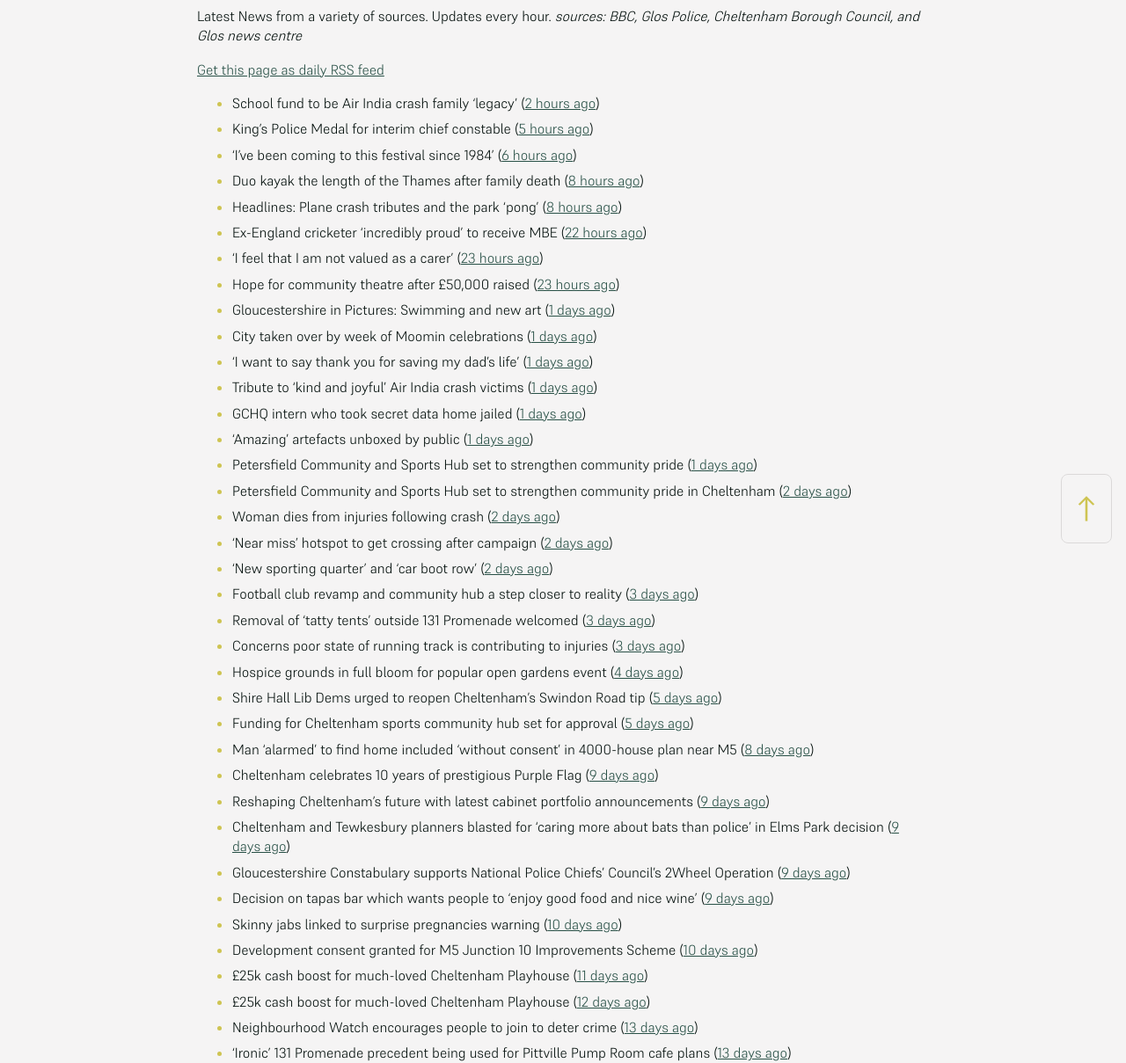
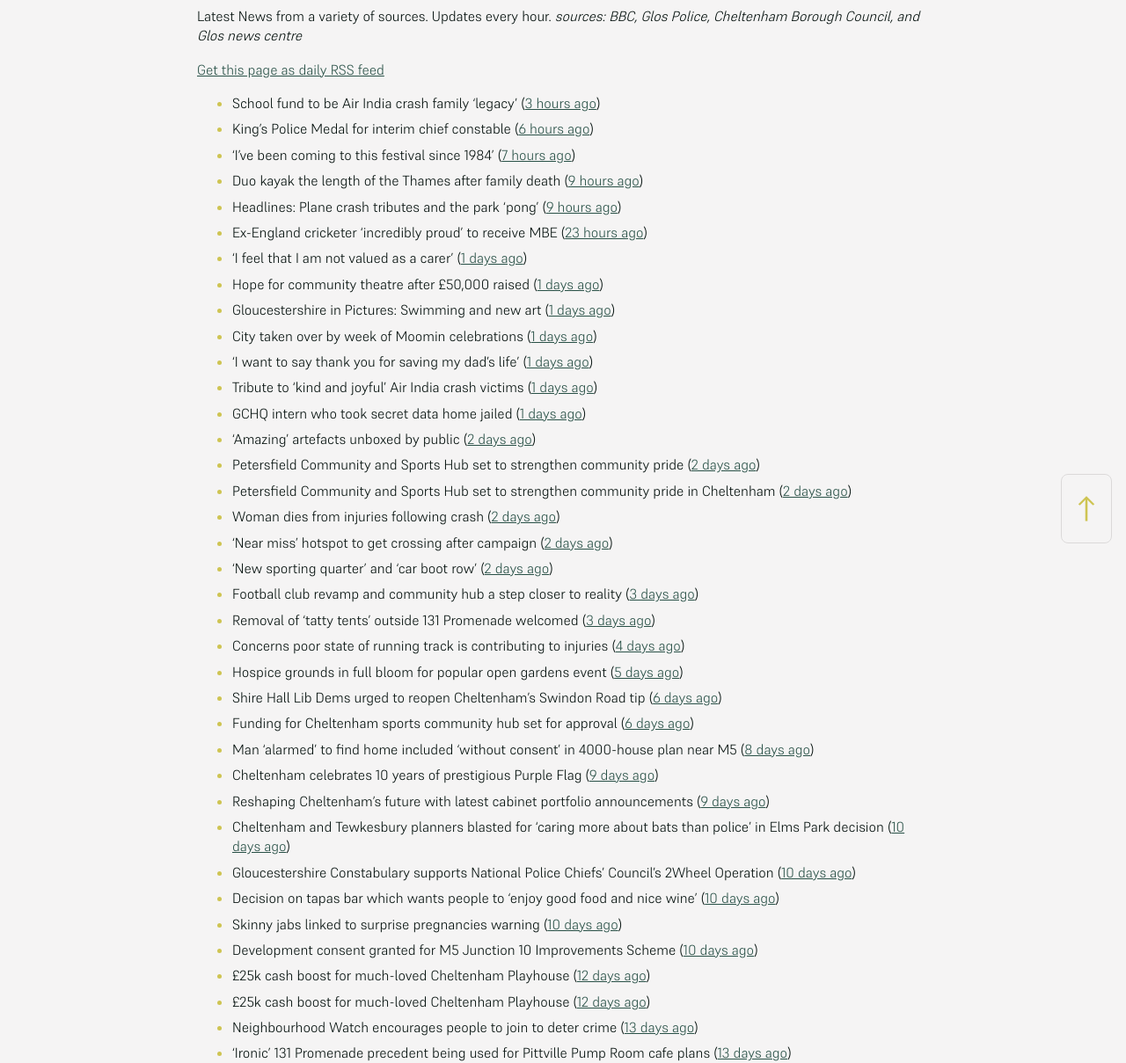
Before and after one commit to mat-0/cheltenham-open-data, a Jekyll site: the page built from _pages/news.md, in a window 1280 px wide. Shown: the part 266-1475 px from the top of the page at 88% size. Built offline with Jekyll 4.4.1, drawn with Linux system fonts in a browser that asks for light colours.

Commit message:
Updated 2025-06-15 15:57:51

```diff
--- a/_pages/news.md
+++ b/_pages/news.md
@@ -12,40 +12,40 @@ _sources: BBC, Glos Police, Cheltenham Borough Council, and Glos news centre_
 [Get this page as daily RSS feed](/daily.rss)
 
 <!-- news_marker starts -->
-- School fund to be Air India crash family 'legacy' ([2 hours ago](https://www.bbc.com/news/articles/c5y5ygl2g31o))
-- King's Police Medal for interim chief constable ([5 hours ago](https://www.bbc.com/news/articles/c39x9jz8ez1o))
-- 'I've been coming to this festival since 1984' ([6 hours ago](https://www.bbc.com/news/articles/clyny53kdg4o))
-- Duo kayak the length of the Thames after family death ([8 hours ago](https://www.bbc.com/news/articles/c79ep5dqpd3o))
-- Headlines: Plane crash tributes and the park 'pong' ([8 hours ago](https://www.bbc.com/news/articles/czdy9lymrmgo))
-- Ex-England cricketer 'incredibly proud' to receive MBE ([22 hours ago](https://www.bbc.com/news/articles/cql2qnr0kveo))
-- 'I feel that I am not valued as a carer' ([23 hours ago](https://www.bbc.com/news/articles/czdyzvrld34o))
-- Hope for community theatre after £50,000 raised ([23 hours ago](https://www.bbc.com/news/articles/c3rpgenlq8jo))
+- School fund to be Air India crash family 'legacy' ([3 hours ago](https://www.bbc.com/news/articles/c5y5ygl2g31o))
+- King's Police Medal for interim chief constable ([6 hours ago](https://www.bbc.com/news/articles/c39x9jz8ez1o))
+- 'I've been coming to this festival since 1984' ([7 hours ago](https://www.bbc.com/news/articles/clyny53kdg4o))
+- Duo kayak the length of the Thames after family death ([9 hours ago](https://www.bbc.com/news/articles/c79ep5dqpd3o))
+- Headlines: Plane crash tributes and the park 'pong' ([9 hours ago](https://www.bbc.com/news/articles/czdy9lymrmgo))
+- Ex-England cricketer 'incredibly proud' to receive MBE ([23 hours ago](https://www.bbc.com/news/articles/cql2qnr0kveo))
+- 'I feel that I am not valued as a carer' ([1 days ago](https://www.bbc.com/news/articles/czdyzvrld34o))
+- Hope for community theatre after £50,000 raised ([1 days ago](https://www.bbc.com/news/articles/c3rpgenlq8jo))
 - Gloucestershire in Pictures: Swimming and new art ([1 days ago](https://www.bbc.com/news/articles/ckgr8gzq8rjo))
 - City taken over by week of Moomin celebrations ([1 days ago](https://www.bbc.com/news/articles/c79e092j1qyo))
 - 'I want to say thank you for saving my dad's life' ([1 days ago](https://www.bbc.com/news/articles/c8jg40v7l00o))
 - Tribute to 'kind and joyful' Air India crash victims ([1 days ago](https://www.bbc.com/news/articles/c20qv62dxq6o))
 - GCHQ intern who took secret data home jailed ([1 days ago](https://www.bbc.com/news/articles/c14k3xlj6rpo))
-- 'Amazing' artefacts unboxed by public ([1 days ago](https://www.bbc.com/news/articles/cgeglpyez20o))
-- Petersfield Community and Sports Hub set to strengthen community pride ([1 days ago](https://gloucesternewscentre.co.uk/petersfield-community-and-sports-hub-set-to-strengthen-community-pride/))
+- 'Amazing' artefacts unboxed by public ([2 days ago](https://www.bbc.com/news/articles/cgeglpyez20o))
+- Petersfield Community and Sports Hub set to strengthen community pride ([2 days ago](https://gloucesternewscentre.co.uk/petersfield-community-and-sports-hub-set-to-strengthen-community-pride/))
 - Petersfield Community and Sports Hub set to strengthen community pride in Cheltenham ([2 days ago](https://www.cheltenham.gov.uk/news/article/3020/petersfield_community_and_sports_hub_set_to_strengthen_community_pride_in_cheltenham))
 - Woman dies from injuries following crash ([2 days ago](https://www.bbc.com/news/articles/cx2q7py0p1qo))
 - 'Near miss' hotspot to get crossing after campaign ([2 days ago](https://www.bbc.com/news/articles/ckg75mj80kno))
 - 'New sporting quarter' and 'car boot row' ([2 days ago](https://www.bbc.com/news/articles/c249e52vp45o))
 - Football club revamp and community hub a step closer to reality ([3 days ago](https://gloucesternewscentre.co.uk/football-club-revamp-and-community-hub-a-step-closer-to-reality/))
 - Removal of ‘tatty tents’ outside 131 Promenade welcomed ([3 days ago](https://gloucesternewscentre.co.uk/removal-of-tatty-tents-outside-131-promenade-welcomed/))
-- Concerns poor state of running track is contributing to injuries ([3 days ago](https://gloucesternewscentre.co.uk/concerns-poor-state-of-running-track-is-contributing-to-injuries/))
-- Hospice grounds in full bloom for popular open gardens event ([4 days ago](https://gloucesternewscentre.co.uk/hospice-grounds-in-full-bloom-for-popular-open-gardens-event/))
-- Shire Hall Lib Dems urged to reopen Cheltenham’s Swindon Road tip ([5 days ago](https://gloucesternewscentre.co.uk/shire-hall-lib-dems-urged-to-reopen-cheltenhams-swindon-road-tip/))
-- Funding for Cheltenham sports community hub set for approval ([5 days ago](https://gloucesternewscentre.co.uk/funding-for-cheltenham-sports-community-hub-set-for-approval/))
+- Concerns poor state of running track is contributing to injuries ([4 days ago](https://gloucesternewscentre.co.uk/concerns-poor-state-of-running-track-is-contributing-to-injuries/))
+- Hospice grounds in full bloom for popular open gardens event ([5 days ago](https://gloucesternewscentre.co.uk/hospice-grounds-in-full-bloom-for-popular-open-gardens-event/))
+- Shire Hall Lib Dems urged to reopen Cheltenham’s Swindon Road tip ([6 days ago](https://gloucesternewscentre.co.uk/shire-hall-lib-dems-urged-to-reopen-cheltenhams-swindon-road-tip/))
+- Funding for Cheltenham sports community hub set for approval ([6 days ago](https://gloucesternewscentre.co.uk/funding-for-cheltenham-sports-community-hub-set-for-approval/))
 - Man ‘alarmed’ to find home included ‘without consent’ in 4000-house plan near M5 ([8 days ago](https://gloucesternewscentre.co.uk/man-alarmed-to-find-home-included-without-consent-in-4000-house-plan-near-m5/))
 - Cheltenham celebrates 10 years of prestigious Purple Flag ([9 days ago](https://www.cheltenham.gov.uk/news/article/3019/cheltenham_celebrates_10_years_of_prestigious_purple_flag))
 - Reshaping Cheltenham’s future with latest cabinet portfolio announcements ([9 days ago](https://www.cheltenham.gov.uk/news/article/3018/reshaping_cheltenhams_future_with_latest_cabinet_portfolio_announcements))
-- Cheltenham and Tewkesbury planners blasted for ‘caring more about bats than police’ in Elms Park decision ([9 days ago](https://gloucesternewscentre.co.uk/cheltenham-and-tewkesbury-planners-blasted-for-caring-more-about-bats-than-police-in-elms-park-decision/))
-- Gloucestershire Constabulary supports National Police Chiefs’ Council’s 2Wheel Operation ([9 days ago](https://gloucesternewscentre.co.uk/gloucestershire-constabulary-supports-national-police-chiefs-councils-2wheel-operation/))
-- Decision on tapas bar which wants people to ‘enjoy good food and nice wine’ ([9 days ago](https://gloucesternewscentre.co.uk/decision-on-tapas-bar-which-wants-people-to-enjoy-good-food-and-nice-wine/))
+- Cheltenham and Tewkesbury planners blasted for ‘caring more about bats than police’ in Elms Park decision ([10 days ago](https://gloucesternewscentre.co.uk/cheltenham-and-tewkesbury-planners-blasted-for-caring-more-about-bats-than-police-in-elms-park-decision/))
+- Gloucestershire Constabulary supports National Police Chiefs’ Council’s 2Wheel Operation ([10 days ago](https://gloucesternewscentre.co.uk/gloucestershire-constabulary-supports-national-police-chiefs-councils-2wheel-operation/))
+- Decision on tapas bar which wants people to ‘enjoy good food and nice wine’ ([10 days ago](https://gloucesternewscentre.co.uk/decision-on-tapas-bar-which-wants-people-to-enjoy-good-food-and-nice-wine/))
 - Skinny jabs linked to surprise pregnancies warning ([10 days ago](https://www.bbc.co.uk/sounds/play/p0lgh4cd))
 - Development consent granted for M5 Junction 10 Improvements Scheme ([10 days ago](https://gloucesternewscentre.co.uk/development-consent-granted-for-m5-junction-10-improvements-scheme/))
-- £25k cash boost for much-loved Cheltenham Playhouse ([11 days ago](https://gloucesternewscentre.co.uk/25k-cash-boost-for-much-loved-cheltenham-playhouse/))
+- £25k cash boost for much-loved Cheltenham Playhouse ([12 days ago](https://gloucesternewscentre.co.uk/25k-cash-boost-for-much-loved-cheltenham-playhouse/))
 - £25k cash boost for much-loved Cheltenham Playhouse ([12 days ago](https://www.cheltenham.gov.uk/news/article/3017/25k_cash_boost_for_much-loved_cheltenham_playhouse))
 - Neighbourhood Watch encourages people to join to deter crime ([13 days ago](https://gloucesternewscentre.co.uk/neighbourhood-watch-encourages-people-to-join-to-deter-crime/))
 - ‘Ironic’ 131 Promenade precedent being used for Pittville Pump Room cafe plans ([13 days ago](https://gloucesternewscentre.co.uk/ironic-131-promenade-precedent-being-used-for-pittville-pump-room-cafe-plans/))
```
Also changed, not shown: _data/flood.json (+5 -90 lines), _pages/fix-my-street.md (+1 -1 lines), index.md (+5 -5 lines).
